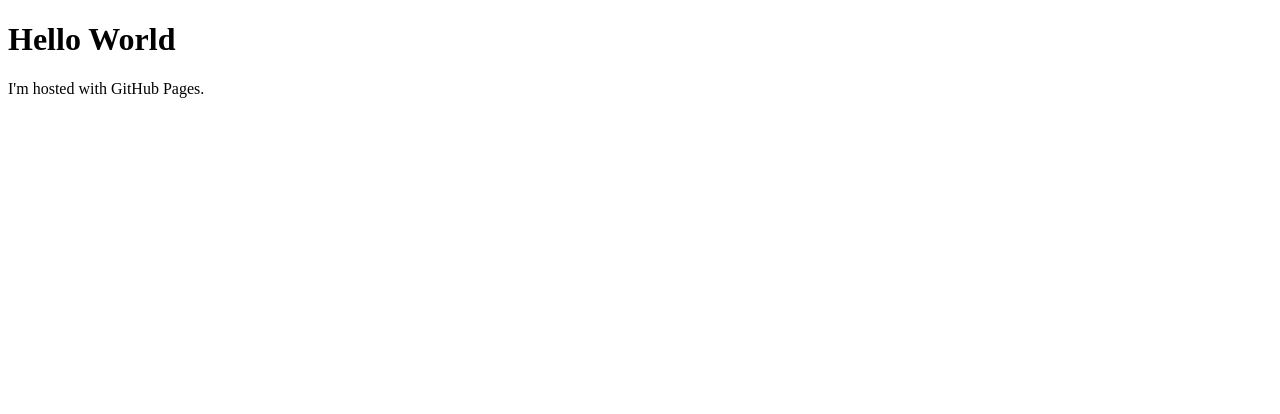
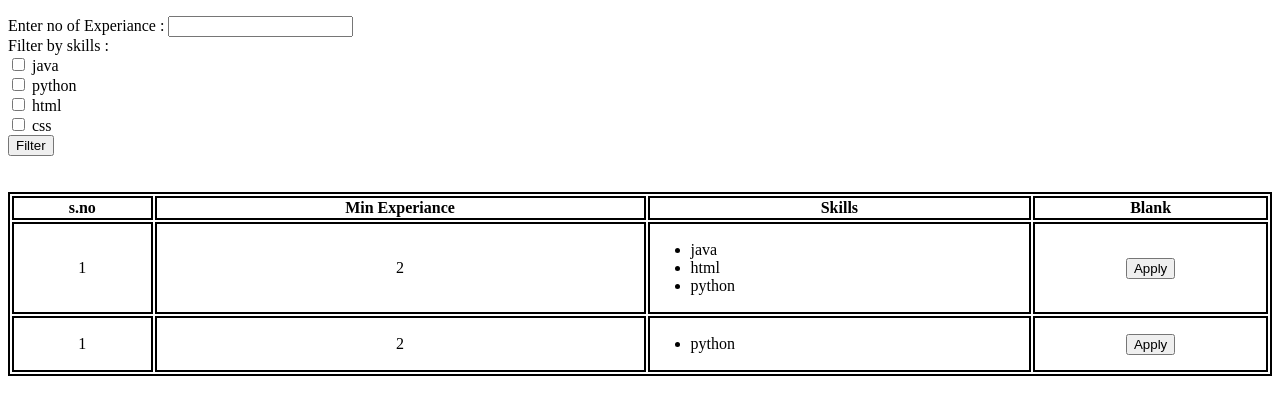
Before and after one commit to LoonyYesh/itreferrals.github.io, a plain HTML site: page index.html in a window 1280 px wide. Drawn offline with Linux system fonts and the light colour scheme.

Commit message:
Update index.html

```diff
--- a/index.html
+++ b/index.html
@@ -1,7 +1,100 @@
 <!DOCTYPE html>
 <html>
-<body>
-<h1>Hello World</h1>
-<p>I'm hosted with GitHub Pages.</p>
-</body>
+    <head>
+        <!-- <meta http-equiv="refresh" content="1"> -->
+        <title>It Referals</title>
+        <style>
+            table{
+                width: 100%;
+                text-align: center;
+                border: 2px solid black;
+            }
+            td,th{
+                border: 2px solid black;
+            }
+            ul{
+                text-align: left;
+            }
+        </style>
+        <script>
+            function filter(){
+                var exp = parseInt(document.getElementById("exp").value);
+                if(isNaN(exp)){
+                    exp = parseInt('0');
+                }
+                var markedCheckbox = document.querySelectorAll('input[type="checkbox"]:checked');
+                var trs = document.querySelectorAll('tr[class="vals"]');
+                for (var tr of trs){
+                    tr.style.visibility='hidden';
+                }
+                for (var checkbox of markedCheckbox) {
+                    for(let tr of trs){
+                        let temp_exp = parseInt(tr.id.split(",")[2]);
+
+                        console.log(exp);
+                        if(temp_exp<=exp){
+                            if(tr.id.includes(checkbox.value)){
+                                tr.style.visibility='visible';
+                                document.body.append(checkbox.value + ' ');
+                            }
+                        }
+                    }
+                }
+                // var temp = document.querySelectorAll('tr > td > ul > li.innerHTML="python"]');
+                // console.log(temp);
+            }
+
+        </script>
+    </head>
+    <body>
+        <p id="ouput"></p>
+        <div id="filterbar">
+            Enter no of Experiance : <input type="number" id="exp"><br>
+            Filter by skills : <br>
+            <input type="checkbox" name="skills" value="java"> java <br>
+            <input type="checkbox" name="skills" value="python"> python <br>
+            <input type="checkbox" name="skills" value="html"> html <br>
+            <input type="checkbox" name="skills" value="css"> css <br>
+            <button id="btn" onclick="filter()">Filter</button>
+        </div>
+        <br><br>
+        <table>
+            <tr>
+                <th>s.no</th>
+                <th>Min Experiance</th>
+                <!-- <th>Max Experiance</th> -->
+                <th>Skills</th>
+                <th>Blank</th>
+            </tr>
+            <tr id="0,1,2,3,java,html,python" class="vals">
+                <td>1</td>
+                <td>2</td>
+                <!-- <td>3</td> -->
+                <td>
+                    <ul>
+                        <li>java</li>
+                        <li>html</li>
+                        <li>python</li>
+                    </ul>
+                </td>
+                <td>
+                    <button>Apply</button>
+                </td>
+            </tr>
+            <tr id="0,1,2,3,python" class="vals">
+                <td>1</td>
+                <td>2</td>
+                <!-- <td>3</td> -->
+                <td>
+                    <ul>
+                        <li>python</li>
+                    </ul>
+                </td>
+                <td>
+                    <button>Apply</button>
+                </td>
+            </tr>
+        </table>
+
+    </body>
 </html>
```
